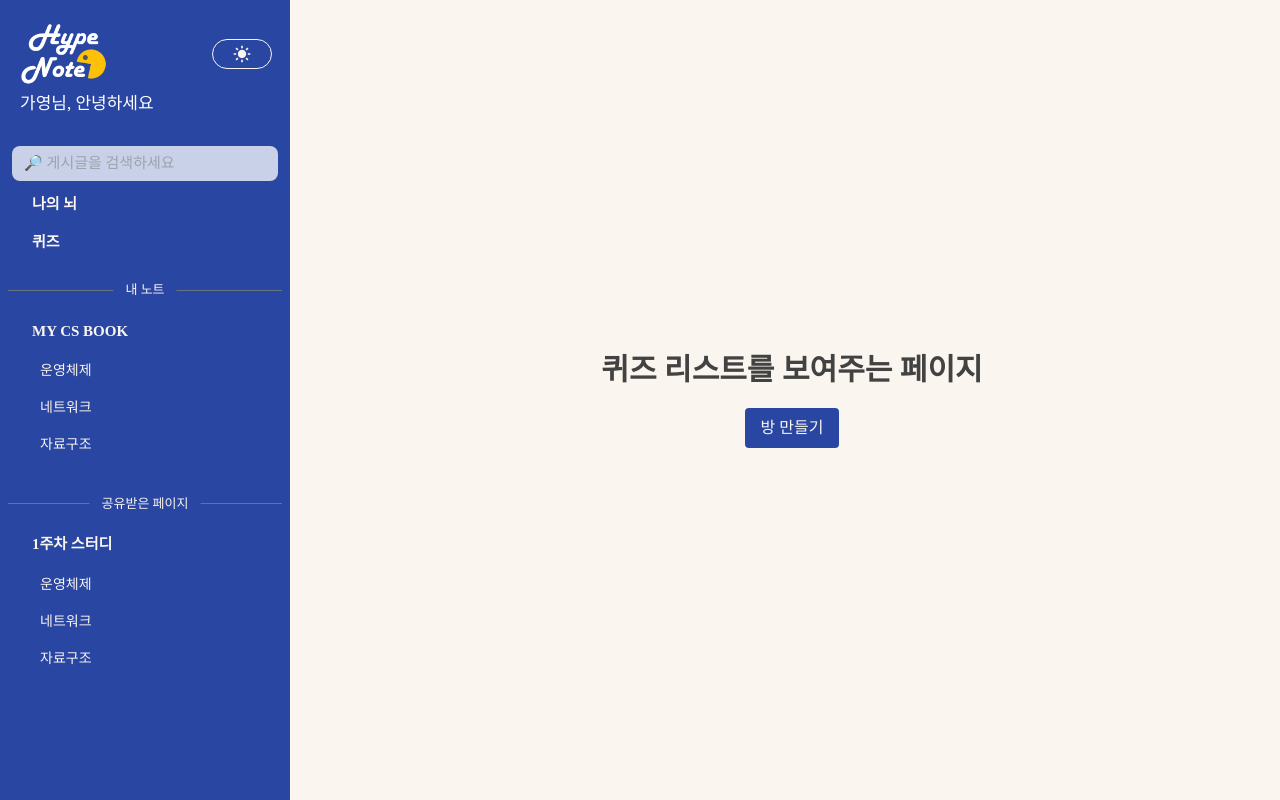
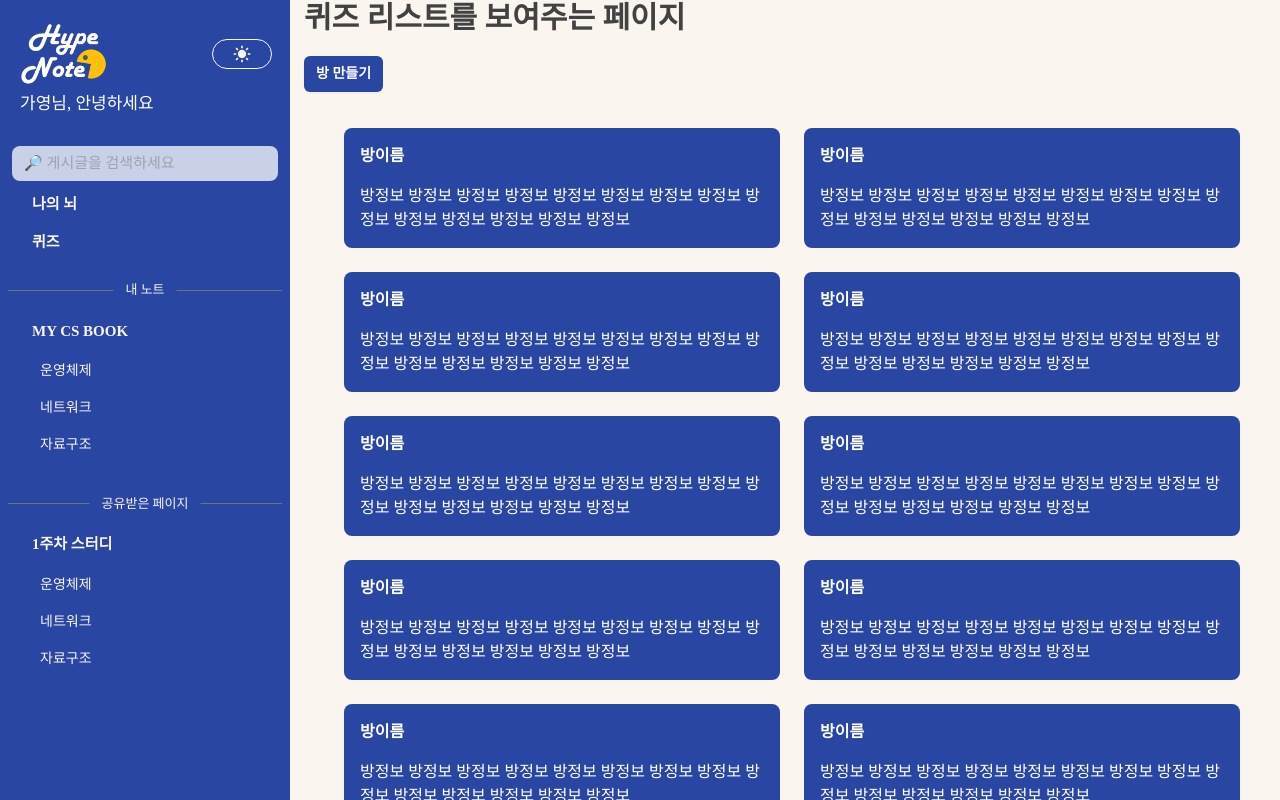
Before and after one commit to gayong/HypeNote, a Next.js app in the folder front/: page /quiz/list in a window 1280 px wide. Built offline with nearby package versions, Linux system fonts and the light colour scheme; a web font is replaced by a local one.

Commit message:
Feat: 퀴즈 웹소켓 연결

```diff
--- a/front/src/app/quiz/list/page.tsx
+++ b/front/src/app/quiz/list/page.tsx
@@ -1,15 +1,27 @@
-import QuizList from '@/components/quiz/QuizList';
-import { Metadata } from 'next';
-
+import QuizList from "@/components/quiz/QuizList";
+import { Metadata } from "next";
+import Link from "next/link";
+import Button from "../../../components/ui/Button";
 export const metadata: Metadata = {
-  title: 'QuizList',
-  description: 'Show quiz lists',
+  title: "QuizList",
+  description: "Show quiz lists",
 };
 
 export default function QuizListPage() {
+  const handleCreateRoom = () => {
+    console.log("방만들기");
+  };
   return (
-    <section className="flex items-center justify-center h-screen">
-      <QuizList />
-    </section>
+    <>
+      <h1 className="text-3xl font-bold mb-5 ">퀴즈 리스트를 보여주는 페이지</h1>
+      <div className="mx-auto">
+        <Button text="방 만들기" onClick={handleCreateRoom}></Button>
+      </div>
+      {/* <button className="bg-primary flex mx-auto hover:bg-gray-300 text-secondary py-2 px-4 rounded">방 만들기</button> */}
+      <section className="flex items-center justify-center h-screen">
+        <QuizList />
+        <Link href="/quiz/maker"></Link>
+      </section>
+    </>
   );
 }
--- /dev/null
+++ b/front/src/app/quiz/room/[id]/page.tsx
@@ -0,0 +1,9 @@
+type Props = {
+  params: {
+    id: string;
+  };
+};
+
+export default function QuizRoomPage({ params: { id } }: Props) {
+  return <div>퀴즈룸이다 인마</div>;
+}
--- a/front/src/components/Signin.tsx
+++ b/front/src/components/Signin.tsx
@@ -1,20 +1,20 @@
-'use client';
-import { FcGoogle } from 'react-icons/fc';
-import Link from 'next/link';
-import Image from 'next/image';
+"use client";
+import { FcGoogle } from "react-icons/fc";
+import Link from "next/link";
+import Image from "next/image";
 
-import Button from './ui/Button';
-import Input from './ui/Input';
-import Label from './ui/Label';
+import Button from "./ui/Button";
+import Input from "./ui/Input";
+import Label from "./ui/Label";
 
-import logoImg from '../../public/assets/logo_blue.png';
-import darkLogoImg from '../../public/assets/logo.png';
-import krLogoImg from '../../public/assets/krlogo_blue.png';
-import darkKrLogoImg from '../../public/assets/krlogo.png';
+import logoImg from "../../public/assets/logo_blue.png";
+import darkLogoImg from "../../public/assets/logo.png";
+import krLogoImg from "../../public/assets/krlogo_blue.png";
+import darkKrLogoImg from "../../public/assets/krlogo.png";
 
 export default function Signin() {
   const handleSignin = () => {
-    console.log('로그인하마');
+    console.log("로그인하마");
   };
   return (
     <>
@@ -28,7 +28,7 @@ export default function Signin() {
             priority
           />
           <h2 className="mt-3 text-center text-2xl leading-9 tracking-tight text-gray-700">
-            로그인 후{' '}
+            로그인 후{" "}
             <Image className="inline mb-2 h-[1.6rem] w-auto dark:hidden" priority src={krLogoImg} alt="한글로고" />
             <Image
               className="mb-2 h-[1.6rem] w-auto dark:inline-block hidden"
@@ -59,7 +59,7 @@ export default function Signin() {
             </div>
 
             <div>
-              <Button text="로그인" onClick={handleSignin}></Button>
+              <Button text="로그인" onClick={handleSignin} wFull={true}></Button>
             </div>
           </form>
 
@@ -72,10 +72,15 @@ export default function Signin() {
             </div>
           </div>
 
-          <Button text="구글로 로그인" iconImg={<FcGoogle className="text-xl mt-0.5 mr-1" />} onClick={handleSignin} />
+          <Button
+            text="구글로 로그인"
+            iconImg={<FcGoogle className="text-xl mt-0.5 mr-1" />}
+            onClick={handleSignin}
+            wFull={true}
+          />
 
           <p className="mt-10 text-center text-sm text-gray-500">
-            아직 회원이 아니신가요?{' '}
+            아직 회원이 아니신가요?{" "}
             <Link href="/signup" className="font-semibold leading-6 text-hover_primary hover:text-font_secondary">
               회원가입
             </Link>
--- a/front/src/components/Signup.tsx
+++ b/front/src/components/Signup.tsx
@@ -1,18 +1,18 @@
-'use client';
-import Image from 'next/image';
+"use client";
+import Image from "next/image";
 
-import Button from './ui/Button';
-import Input from './ui/Input';
-import Label from './ui/Label';
+import Button from "./ui/Button";
+import Input from "./ui/Input";
+import Label from "./ui/Label";
 
-import logoImg from '../../public/assets/logo_blue.png';
-import darkLogoImg from '../../public/assets/logo.png';
-import krLogoImg from '../../public/assets/krlogo_blue.png';
-import darkKrLogoImg from '../../public/assets/krlogo.png';
+import logoImg from "../../public/assets/logo_blue.png";
+import darkLogoImg from "../../public/assets/logo.png";
+import krLogoImg from "../../public/assets/krlogo_blue.png";
+import darkKrLogoImg from "../../public/assets/krlogo.png";
 
 export default function Signup() {
   const handleSignup = () => {
-    console.log('회원가입하마');
+    console.log("회원가입하마");
   };
 
   return (
@@ -27,7 +27,7 @@ export default function Signup() {
             priority
           />
           <h2 className="mt-3 text-center text-2xl leading-9 tracking-tight text-gray-700">
-            회원가입 후{' '}
+            회원가입 후{" "}
             <Image
               className="inline mb-2 h-[1.6rem] w-auto dark:hidden"
               priority
@@ -78,7 +78,7 @@ export default function Signup() {
             </div>
 
             <div className="pt-5">
-              <Button text="회원가입" onClick={handleSignup}></Button>
+              <Button text="회원가입" onClick={handleSignup} wFull={true}></Button>
             </div>
           </form>
         </div>
--- a/front/src/components/quiz/QuizList.tsx
+++ b/front/src/components/quiz/QuizList.tsx
@@ -1,17 +1,30 @@
+"use client";
+
+import useSubscribe from "@/hooks/useSubscribe";
 import Link from "next/link";
 
 export default function QuizList() {
+  const message = useSubscribe("/sub/quizroom/roomList");
+  console.log("이만큼의 룸이 만들어졌어요.", message);
+
   return (
     <div>
-      <h1 className="text-3xl font-bold mb-5 ">
-        퀴즈 리스트를 보여주는 페이지
-      </h1>
-
-      <Link href="/quiz/maker">
-        <button className="bg-primary flex mx-auto hover:bg-gray-300 text-secondary py-2 px-4 rounded">
-          방 만들기
-        </button>
-      </Link>
+      <div className="mx-10 pt-15">
+        <div className="grid gap-6 mb-8 md:grid-cols-2">
+          {Array.from({ length: 10 }).map((_, id) => (
+            <div key={id}>
+              <Link href={`/quiz/room/${id}`}>
+                <div className="bg-primary min-w-0 p-4 text-font_primary rounded-lg shadow-xs dark:bg-dark_primary">
+                  <h4 className="mb-4 font-semibold text-gray-600 dark:text-gray-300">방이름</h4>
+                  <p className="text-gray-600 dark:text-gray-400">
+                    방정보 방정보 방정보 방정보 방정보 방정보 방정보 방정보 방정보 방정보 방정보 방정보 방정보 방정보
+                  </p>
+                </div>
+              </Link>
+            </div>
+          ))}
+        </div>
+      </div>
     </div>
   );
 }
--- a/front/src/components/ui/Button.tsx
+++ b/front/src/components/ui/Button.tsx
@@ -4,13 +4,15 @@ type Props = {
   text: string;
   iconImg?: ReactNode;
   onClick: () => void;
+  wFull?: boolean;
 };
-export default function Button({ text, iconImg, onClick }: Props) {
+export default function Button({ text, iconImg, onClick, wFull }: Props) {
   return (
     <button
       type="submit"
-      className="flex w-full text-font_primary justify-center rounded-md bg-primary px-3 py-1.5 text-sm font-semibold leading-6 shadow-sm hover:bg-hover_primary focus-visible:outline focus-visible:outline-2 focus-visible:outline-offset-2 focus-visible:outline-indigo-600"
-    >
+      className={`flex text-font_primary justify-center rounded-md bg-primary px-3 py-1.5 text-sm font-semibold leading-6 shadow-sm hover:bg-hover_primary focus-visible:outline focus-visible:outline-2 focus-visible:outline-offset-2 focus-visible:outline-indigo-600 ${
+        wFull ? `w-full` : ""
+      }`}>
       <span className="">{iconImg}</span>
       {text}
     </button>
--- a/front/src/hooks/useSubscribe.ts
+++ b/front/src/hooks/useSubscribe.ts
@@ -1,13 +1,13 @@
 // 구독
-import { useState } from "react";
+import { useState, useRef } from "react";
 import { CompatClient } from "@stomp/stompjs";
 
-export default function useSubscribe(
-  client: React.MutableRefObject<CompatClient | null>,
-  topic: string
-) {
+export default function useSubscribe(topic: string) {
+  const client = useRef<CompatClient | null>(null);
   const [message, setMessage] = useState("");
 
+  // 지금 내가 소켓에 들어가 있다면
+  // /sub/chat/${roomId} => 채팅
   if (client.current) {
     client.current.subscribe(topic, (message) => {
       setMessage(JSON.parse(message.body));
```
Also changed, not shown: front/src/api/service/editor.ts (+16 -19 lines).
